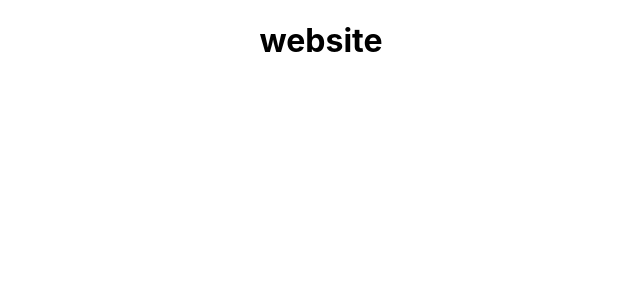
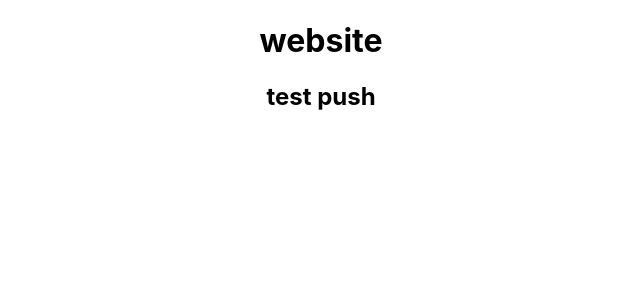
Before and after one commit to WhoCanThisBe/pgr305_h2021_gr101, a React (Create React App) app: page / in a window 1280 px wide. Shown: the top 300 px of the page, without its empty margins (319-959 px from the left). Built offline with nearby package versions, Linux system fonts and the light colour scheme.

Commit message:
testing push direct to main, should fail

```diff
--- a/src/App.tsx
+++ b/src/App.tsx
@@ -6,6 +6,7 @@ function App() {
   return (
     <div className="App">
       <h1>website</h1>
+        <h2>test push</h2>
 
     </div>
   );
```
